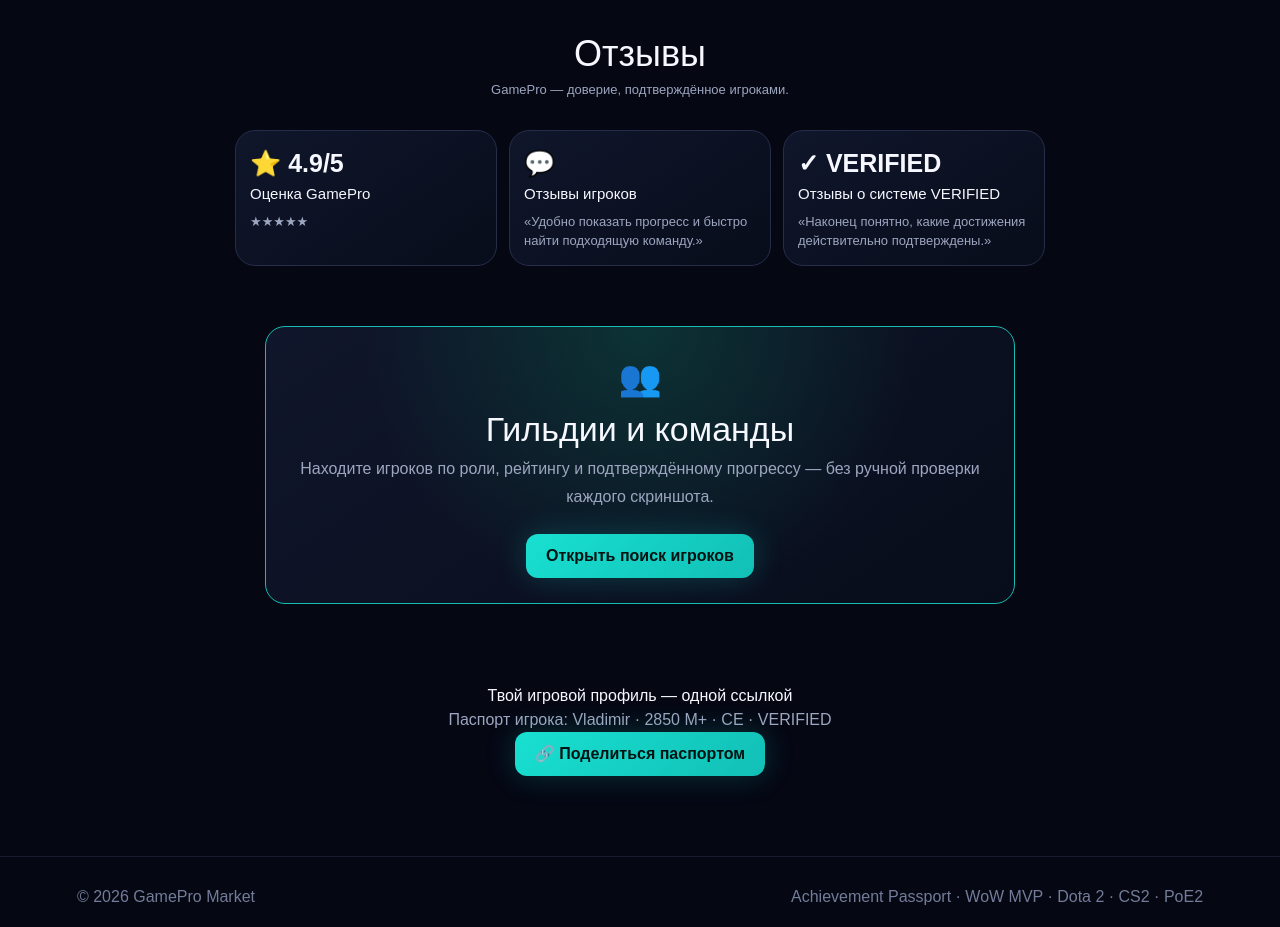
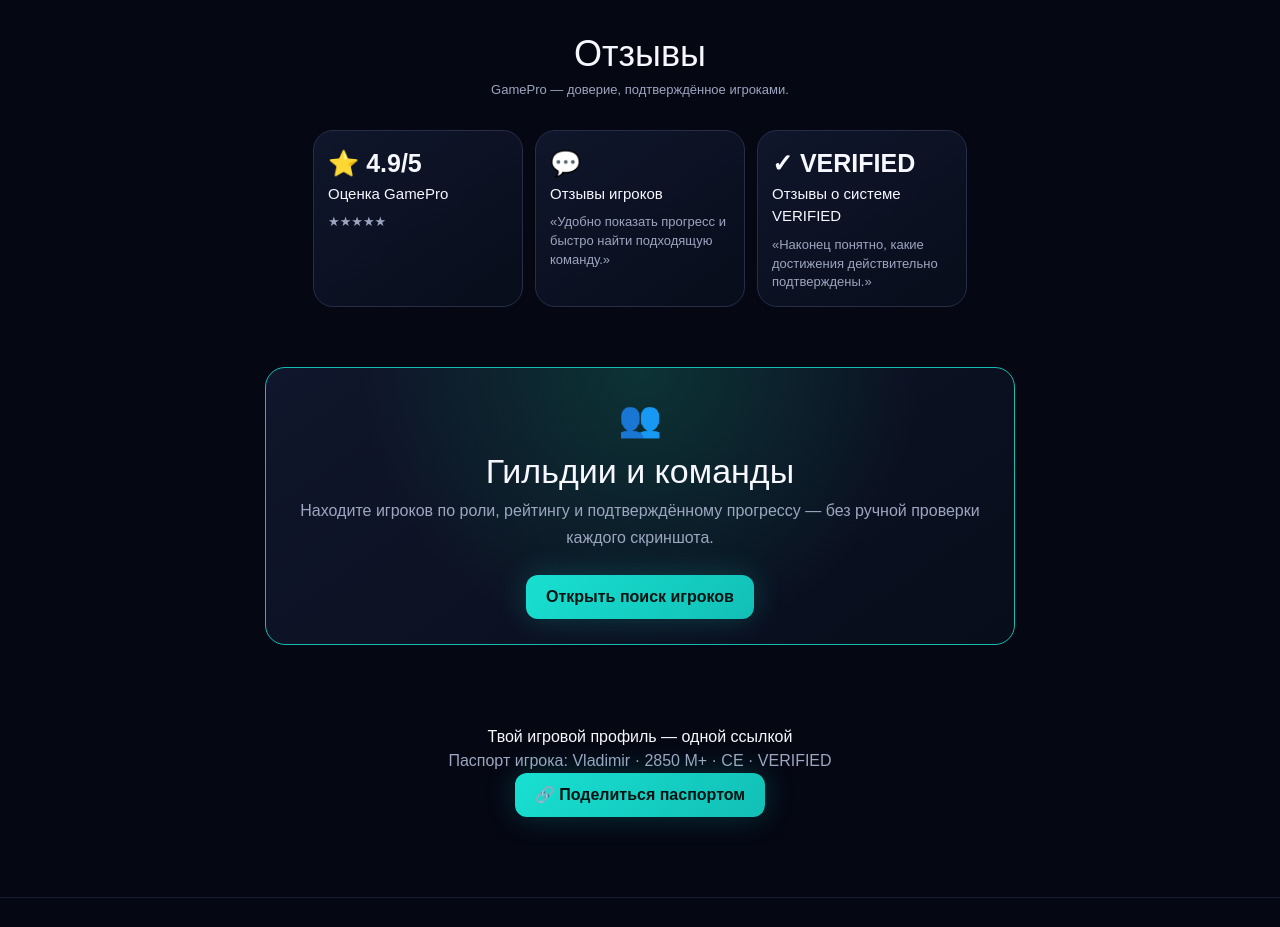
Before and after one commit to vesttrading/gamepro-market, a Next.js app: page / in a window 1280 px wide. Shown: the part 3140-4067 px from the top of the page. Built offline with nearby package versions, Linux system fonts and the light colour scheme; no server answers.

Commit message:
Reduce review card dimensions to 210px

```diff
--- a/app/globals.css
+++ b/app/globals.css
@@ -420,9 +420,9 @@ section#reviews [class*="Grid"] {
 /* Компактные карточки отзывов */
 section#reviews [class*="gameGrid"] > div,
 section#reviews [class*="Grid"] > div {
-    flex: 0 1 270px !important;
-    width: 270px !important;
-    max-width: 270px !important;
+    flex: 0 1 210px !important;
+    width: 210px !important;
+    max-width: 210px !important;
     min-width: 0 !important;
     padding: 14px !important;
     box-sizing: border-box !important;
```
